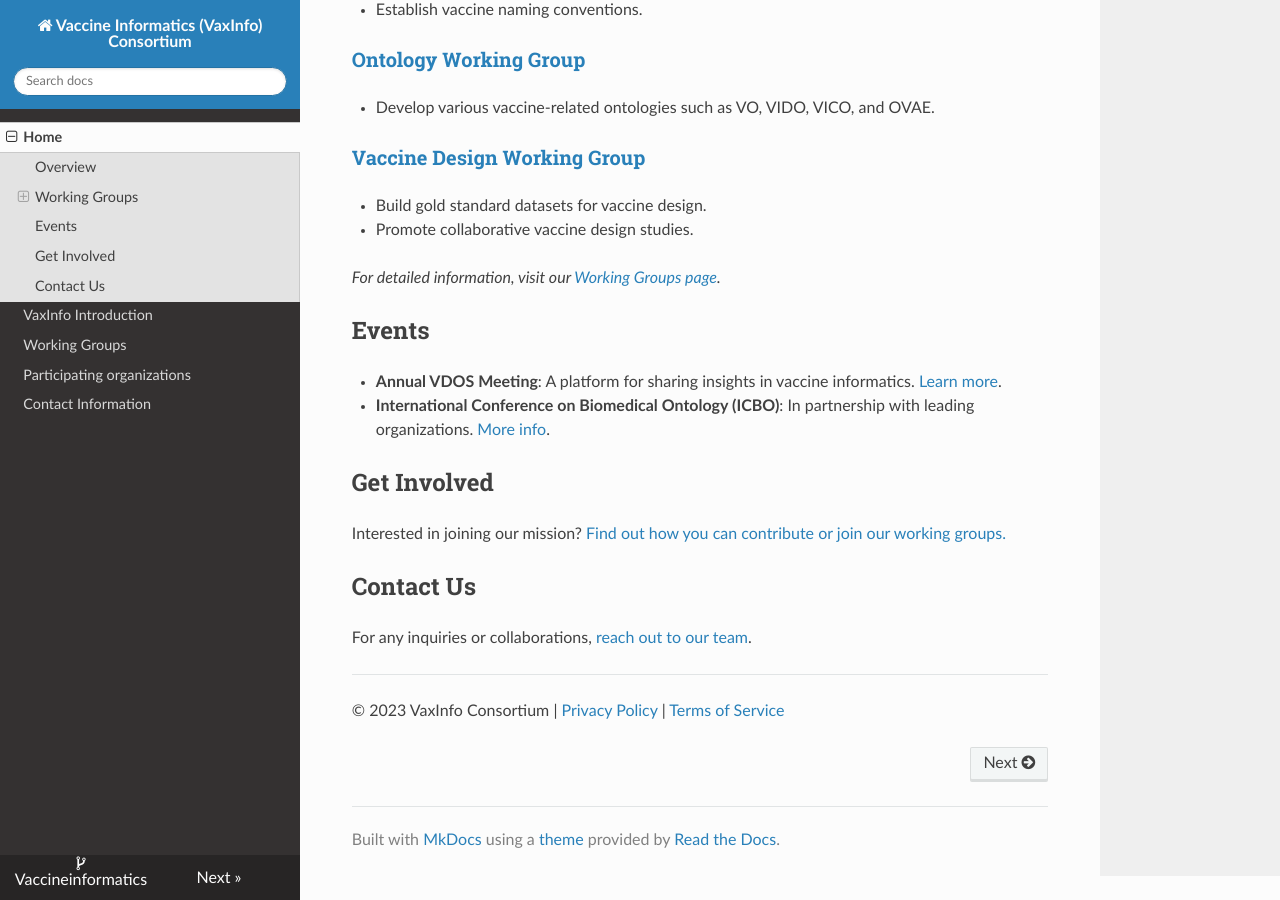
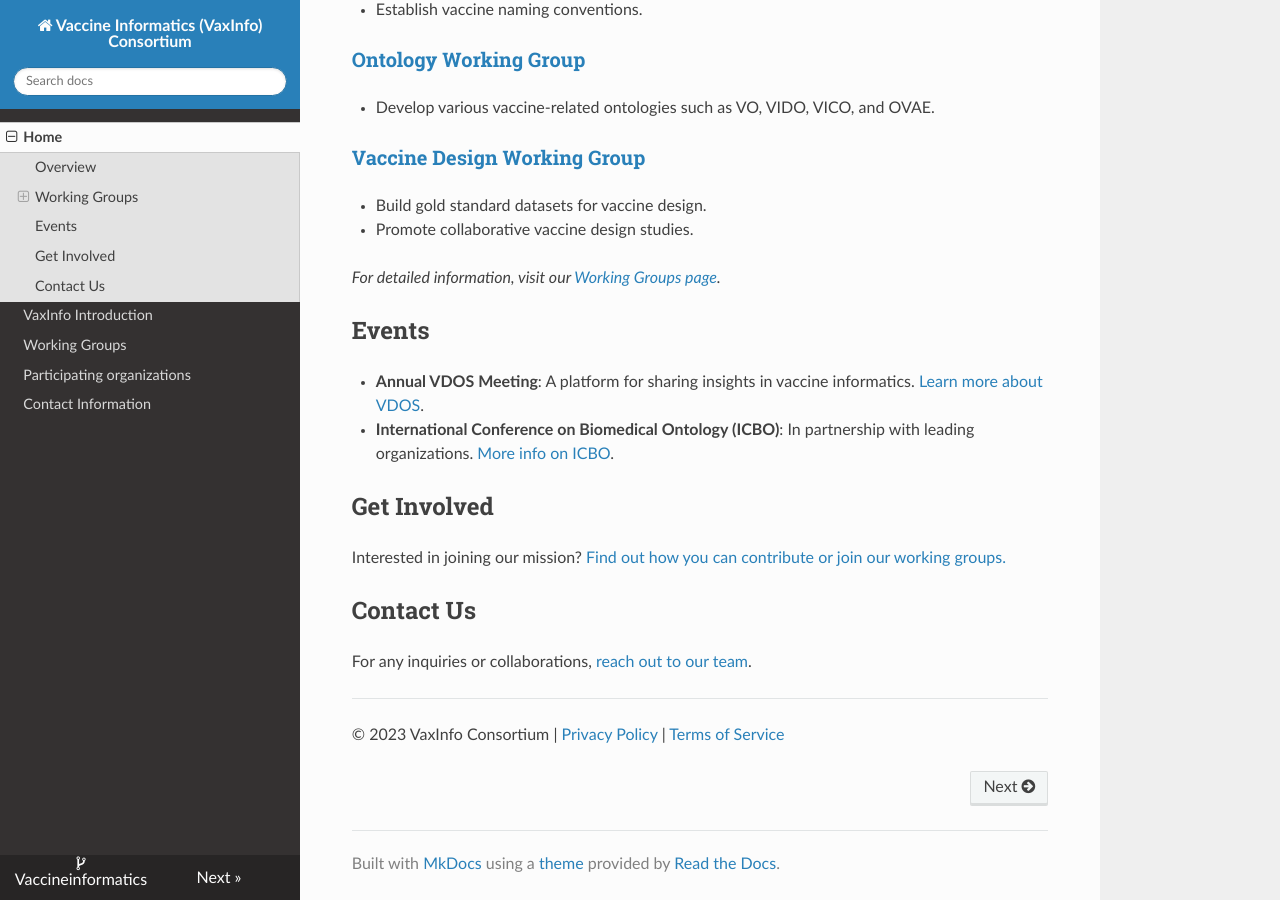
Before and after one commit to vaccineinformatics/VIWG, an MkDocs documentation site: the page built from docs/index.md, in a window 1280 px wide and 900 px high, scrolled down 625 px. Built offline with MkDocs 1.6.1, drawn with Linux system fonts in a browser that asks for light colours; nearby versions of some CDN libraries.

Commit message:
Update index.md
Minor link update

```diff
--- a/docs/index.md
+++ b/docs/index.md
@@ -23,8 +23,8 @@ _For detailed information, visit our [Working Groups page](./working-groups)._
 
 ## Events
 
-- **Annual VDOS Meeting**: A platform for sharing insights in vaccine informatics. [Learn more](./vdos-meeting).
-- **International Conference on Biomedical Ontology (ICBO)**: In partnership with leading organizations. [More info](https://icbo-conference.github.io/icbo2023/).
+- **Annual VDOS Meeting**: A platform for sharing insights in vaccine informatics. [Learn more about VDOS](https://vdos-workshop.github.io/vdos2023/).
+- **International Conference on Biomedical Ontology (ICBO)**: In partnership with leading organizations. [More info on ICBO](https://icbo-conference.github.io/icbo2023/).
 
 ## Get Involved
 
```
